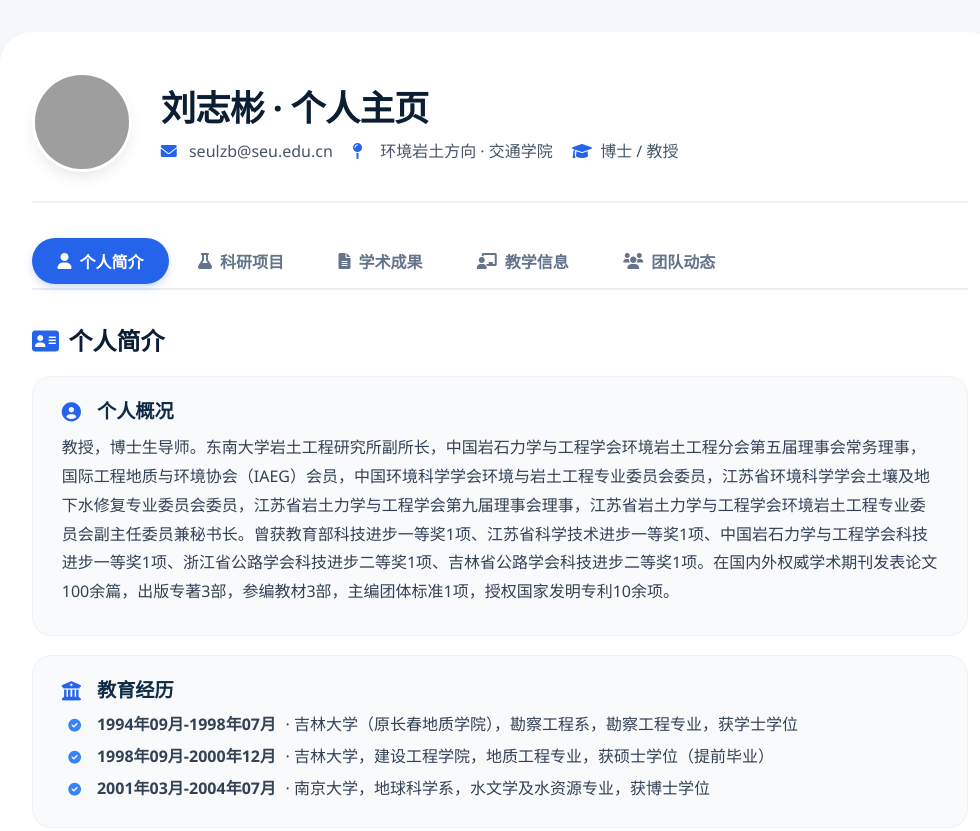
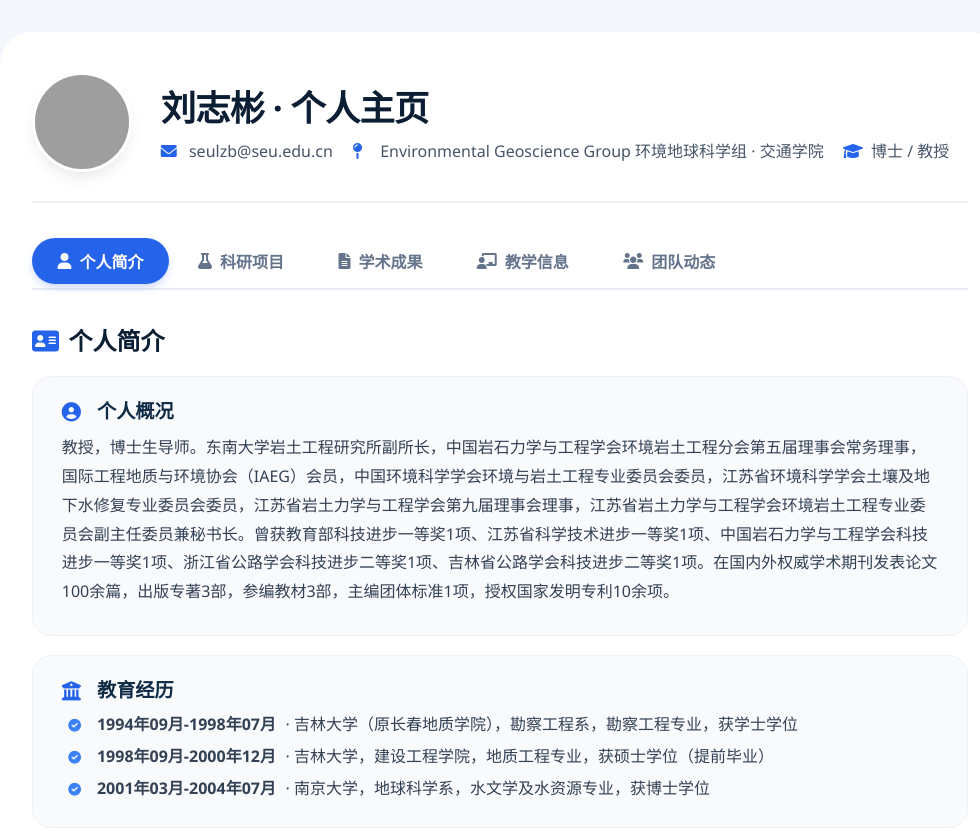
Before and after one commit to seulzb/seulzb.github.io, a plain HTML site: page index.html in a window 1280 px wide. Shown: the top 831 px of the page, without its empty margins (140-1120 px from the left). Drawn offline with Linux system fonts and the light colour scheme; grey boxes are pictures that could not be loaded.

Commit message:
Update index.html

```diff
--- a/index.html
+++ b/index.html
@@ -408,7 +408,7 @@
       <h1>刘志彬 · 个人主页</h1>
       <div class="subhead">
         <span><i class="fas fa-envelope"></i> seulzb@seu.edu.cn</span>
-        <span><i class="fas fa-map-pin"></i> 环境岩土方向 · 交通学院</span>
+        <span><i class="fas fa-map-pin"></i> Environmental Geoscience Group 环境地球科学组 · 交通学院</span>
         <span><i class="fas fa-graduation-cap"></i> 博士 / 教授</span>
       </div>
     </div>
```
